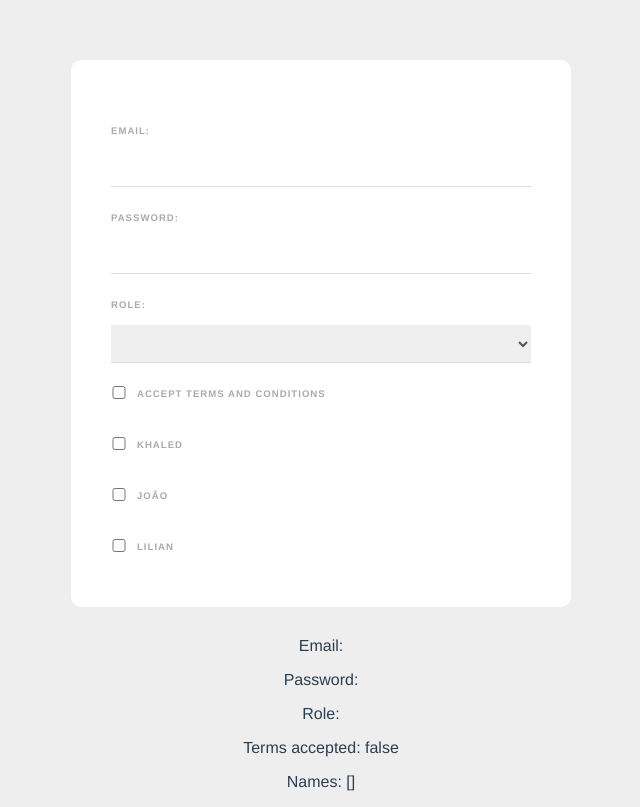
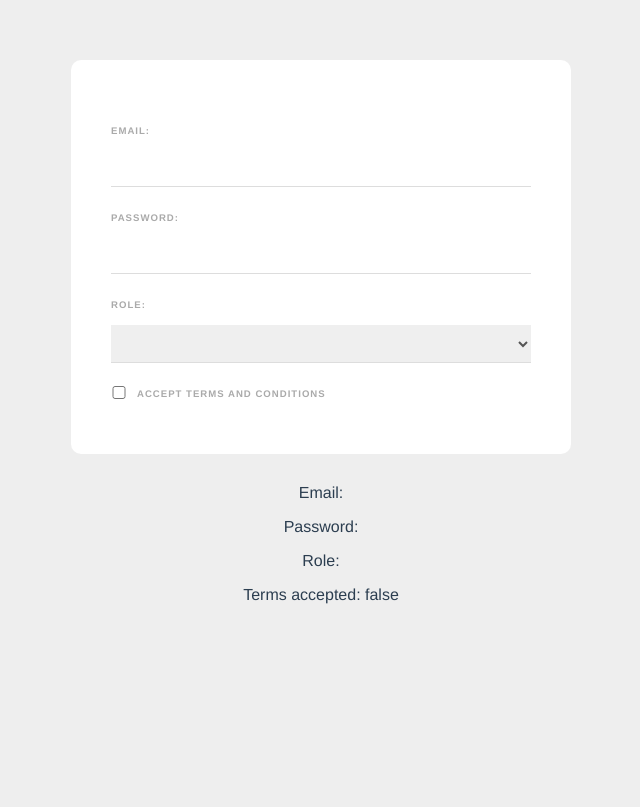
Before and after one commit to khalegjr/course_vue3-thenetninja, a Vue app in the folder web-form/: page / in a window 1280 px wide. Shown: the whole page, without its empty margins (319-959 px from the left). Built offline with nearby package versions, Linux system fonts and the light colour scheme.

Commit message:
Remove múltiplos checkboxes que não serão utilizados

```diff
--- a/web-form/src/components/SignupForm.vue
+++ b/web-form/src/components/SignupForm.vue
@@ -16,28 +16,12 @@
       <input type="checkbox" v-model="terms" required />
       <label>Accept terms and conditions</label>
     </div>
-
-    <div>
-      <input type="checkbox" value="khaled" v-model="names" />
-      <label>Khaled</label>
-    </div>
-
-    <div>
-      <input type="checkbox" value="joão" v-model="names" />
-      <label>João</label>
-    </div>
-
-    <div>
-      <input type="checkbox" value="lilian" v-model="names" />
-      <label>Lilian</label>
-    </div>
   </form>
 
   <p>Email: {{ email }}</p>
   <p>Password: {{ password }}</p>
   <p>Role: {{ role }}</p>
   <p>Terms accepted: {{ terms }}</p>
-  <p>Names: {{ names }}</p>
 </template>
 
 <script>
@@ -48,7 +32,6 @@
         password: "",
         role: "",
         terms: false,
-        names: [],
       };
     },
   };
```
